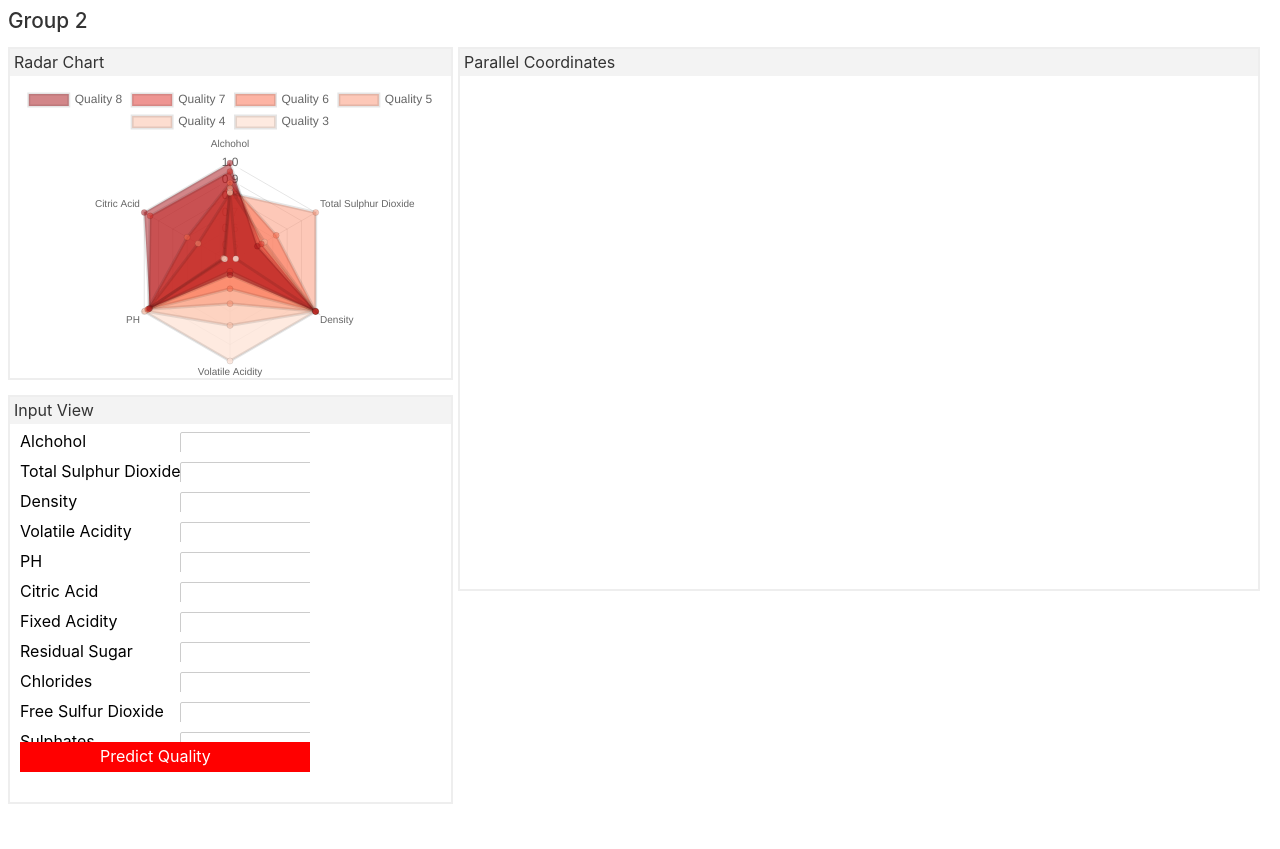
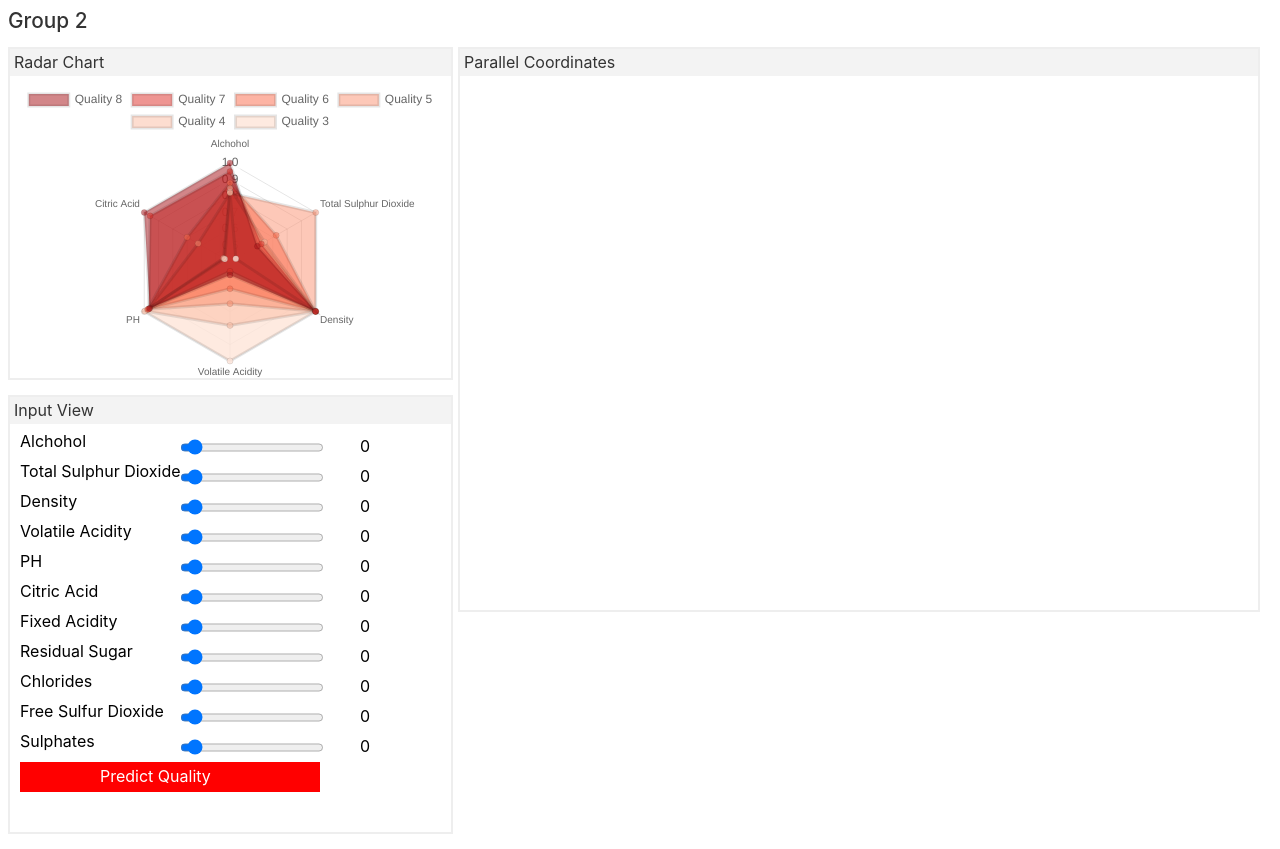
Before and after one commit to yashianand/multivariate-data-analyzer, a Svelte app: page / in a window 1280 px wide. Before the commit the page ends 819 px from the top, so only its background shows below. Built offline with nearby package versions, Linux system fonts and the light colour scheme.

Commit message:
range slider code

```diff
--- a/src/App.svelte
+++ b/src/App.svelte
@@ -50,6 +50,7 @@
 		});
 	}
 
+
 	function setupParallelCoordinates(){
 		//TODO
 	}
@@ -87,15 +88,16 @@
 			<div id="input-view" class="view-panel">
 				<div class="view-title">Input View</div>
 				<div id="input-view-content">
-					<svg height="340">
+					<svg height="400" width="441">
 						{#each features as label,i}
 							<text x="10" y="{i*30+15}" width="80%" height="10">{label}</text>
-							<foreignObject x="170" y="{i*30}" width="170" height="20">
-								<input type="text"/>
-							</foreignObject>
+							<foreignObject x="170" y="{i*30}" width="170" height="30">
+									<input type="range" min="0" max="30" value="0" class="slider" id="myRange">
+								</foreignObject>
+								<text x="350" y="{i*30+20}" width="80%" height="10">0</text>
 						{/each}
-						<rect x="10" y="310" width="300" height="30" fill="red"></rect>
-						<text x="90" y="330" width="300" height="30" fill="white">Predict Quality</text>
+						<rect x="10" y="330" width="300" height="30" fill="red"></rect>
+						<text x="90" y="350" width="300" height="30" fill="white">Predict Quality</text>
 					</svg>
 				</div>
 			</div>
@@ -140,7 +142,7 @@
 		padding: 3px 4px 4px 4px;
 	}
 	#input-view-content {
-		height: 370px;
+		height: 400px;
 	}
 
 
```
